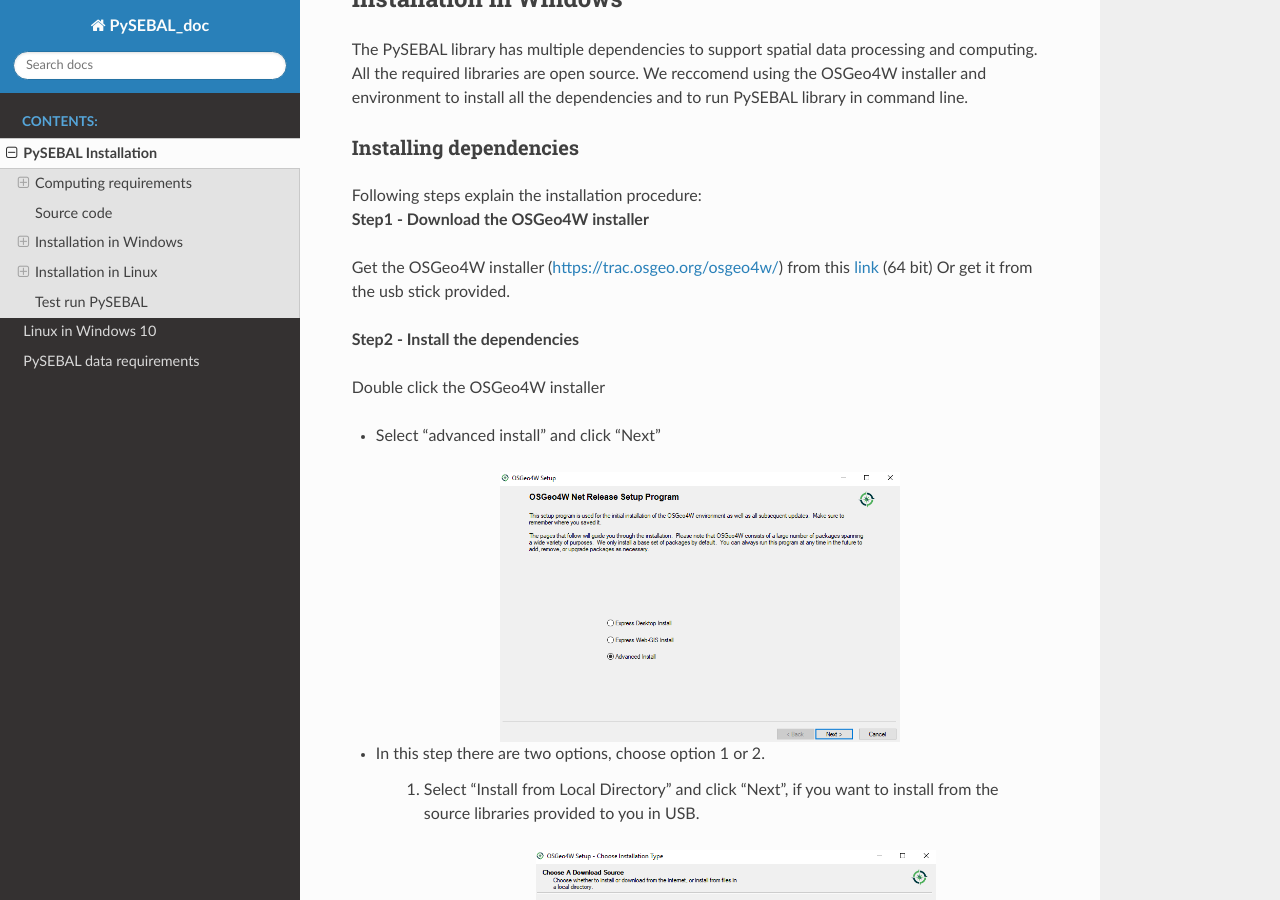
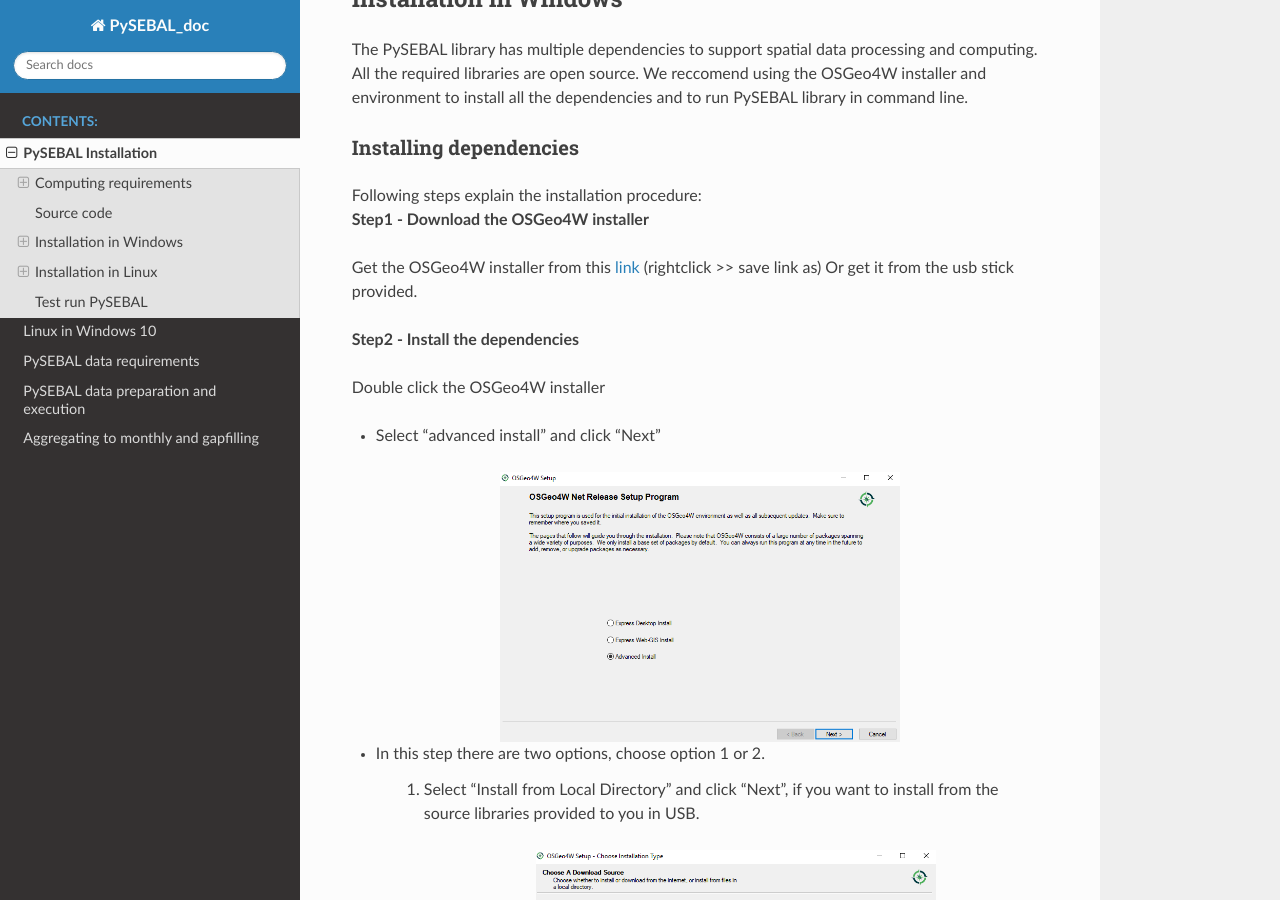
Before and after one commit to spareeth/PySEBAL_doc, a Sphinx documentation site: the page built from docs/source/installation.rst, in a window 1280 px wide and 900 px high, scrolled down 1291 px. Built offline with Sphinx 7.4.7 and the Read the Docs theme 2.0.0, drawn with Linux system fonts in a browser that asks for light colours.

Commit message:
install with version 1 of osgeo4W

```diff
--- a/docs/source/index.rst
+++ b/docs/source/index.rst
@@ -9,3 +9,5 @@
    installation
    install_Lin_Win
    data
+   run
+   gapfill
--- a/docs/source/installation.rst
+++ b/docs/source/installation.rst
@@ -45,8 +45,7 @@
 | Following steps explain the installation procedure:
 | **Step1 - Download the OSGeo4W installer**
 
-| Get the OSGeo4W installer (https://trac.osgeo.org/osgeo4w/)
- from this `link <http://download.osgeo.org/osgeo4w/osgeo4w-setup-x86_64.exe>`_ (64 bit)
+| Get the OSGeo4W installer from this `link <https://download.osgeo.org/osgeo4w/osgeo4w-setup-x86_64-v1.exe>`_ (rightclick >> save link as)
  Or get it from the usb stick provided.
 
 | **Step2 - Install the dependencies**
```
Also changed, not shown: 10 other files.
